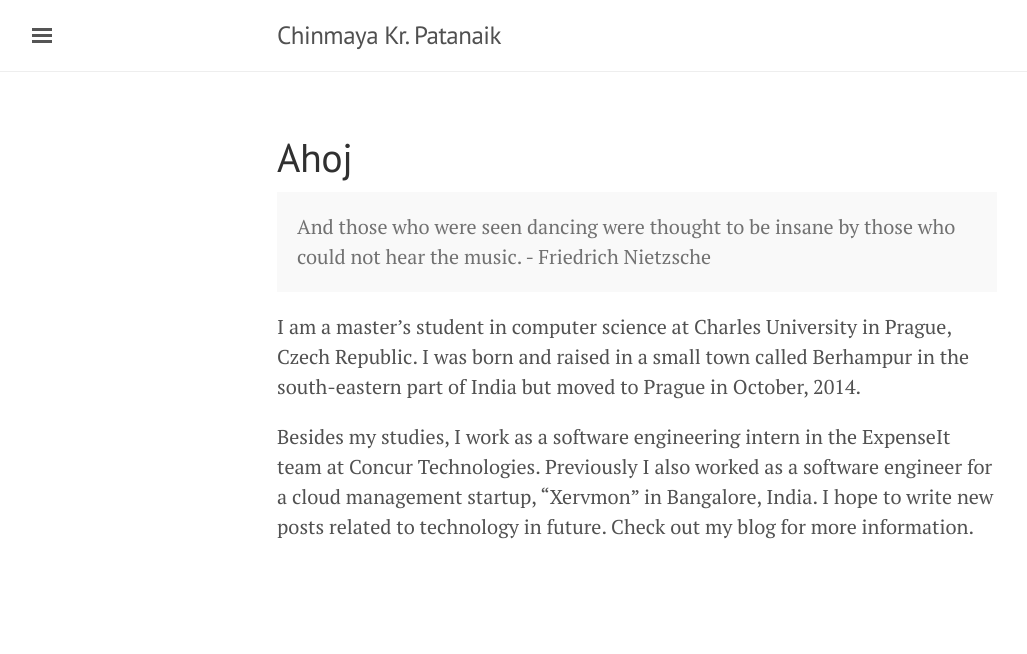
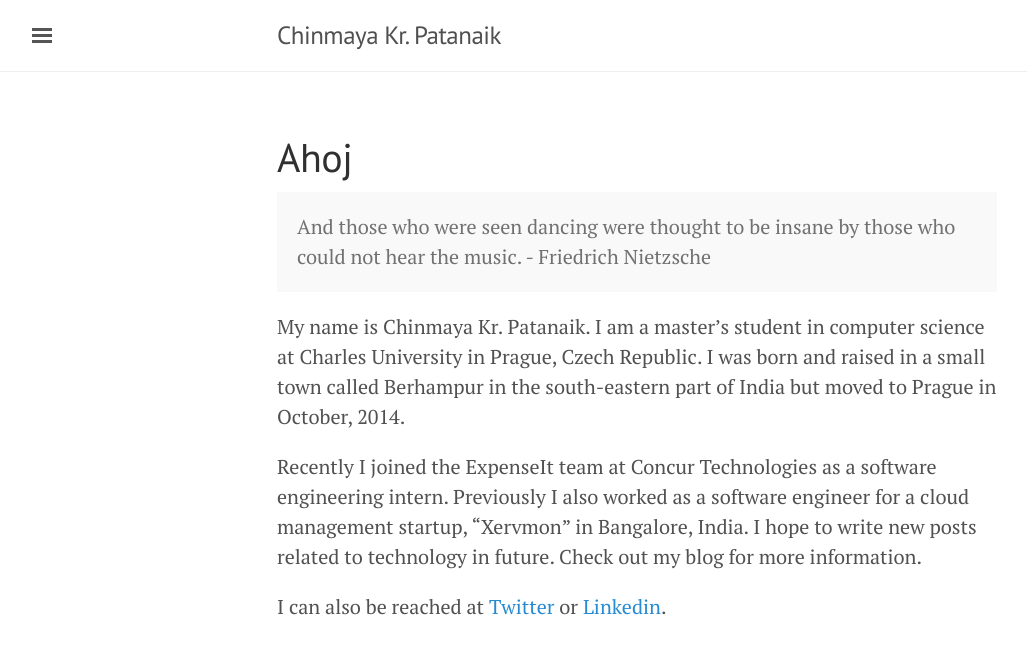
Before and after one commit to pattu777/pattu777.github.io, a Jekyll site: the page built from about.md, in a window 1280 px wide. Shown: the top 654 px of the page, without its empty margins (3-1030 px from the left). Built offline with Jekyll 4.4.1, drawn with Linux system fonts in a browser that asks for light colours.

Commit message:
personal details changed

```diff
--- a/about.md
+++ b/about.md
@@ -7,6 +7,8 @@ title: Ahoj
     And those who were seen dancing were thought to be insane by those who could not hear the music. - Friedrich Nietzsche
 </p>
 
-I am a master's student in computer science at Charles University in Prague, Czech Republic. I was born and raised in a small town called Berhampur in the south-eastern part of India but moved to Prague in October, 2014.
+My name is Chinmaya Kr. Patanaik. I am a master's student in computer science at Charles University in Prague, Czech Republic. I was born and raised in a small town called Berhampur in the south-eastern part of India but moved to Prague in October, 2014.
 
-Besides my studies, I work as a software engineering intern in the ExpenseIt team at Concur Technologies. Previously I also worked as a software engineer for a cloud management startup, "Xervmon" in Bangalore, India. I hope to write new posts related to technology in future. Check out my blog for more information.
+Recently I joined the ExpenseIt team at Concur Technologies as a software engineering intern. Previously I also worked as a software engineer for a cloud management startup, "Xervmon" in Bangalore, India. I hope to write new posts related to technology in future. Check out my blog for more information.
+
+I can also be reached at [Twitter](https://twitter.com/CPatanaik) or [Linkedin](https://linkedin.com/chinmayakrpatanaik).
```
Also changed, not shown: projects.md (+1 -1 lines).
